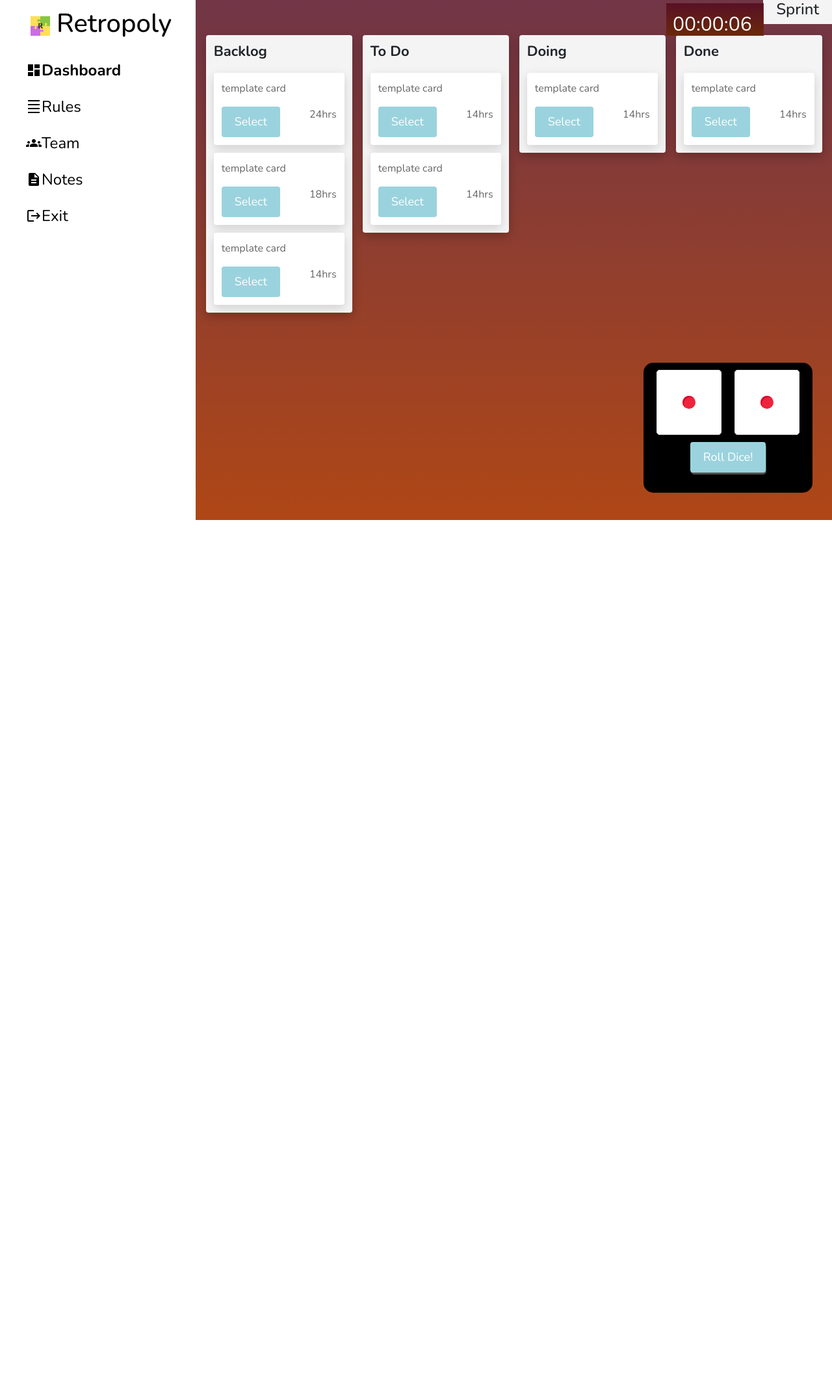
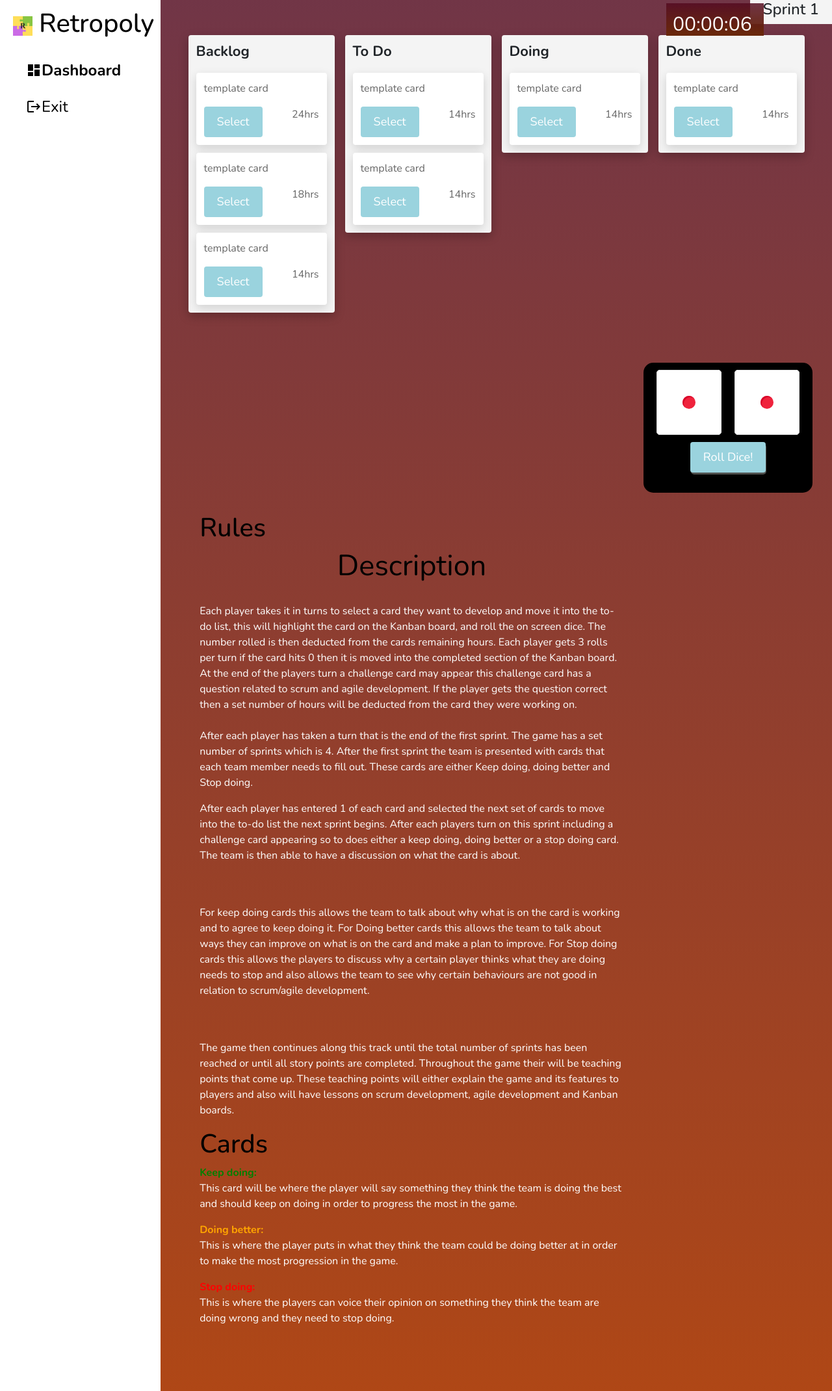
Before and after one commit to Dream-Team-33/Retropoly, a Flask app: page /dashboard/ in a window 1280 px wide. Shown: the whole page at 65% size. Before the commit the page ends 800 px from the top, so only its background shows below. Run offline with Flask 3, Linux system fonts and the light colour scheme; some libraries are stand-ins or nearby versions.

Commit message:
dashboard.css .html .js rules.css player-choice.js dashboard.css- added new pagemask css. one with a background and one without dashboard.html- removed sidebar links and added rules css and rules contents to the bottom of the page                 player tracker and sprint tracker are now functioning dashboard.js- added new functions that will update the current player and sprint tracker as the game goes on rules.css- made the p styles target the description tag player-choice.js- save the current sprint to the sessionStorage

```diff
--- a/static/css/dashboard.css
+++ b/static/css/dashboard.css
@@ -472,13 +472,21 @@ button :hover {
   white-space: normal;
 }
 
-#page-mask {
+#page-mask1 {
   position: fixed;
   left: 0;
   right: 0;
   bottom: 0;
   top: 0;
   background-color: rgba(0,0,0,0.6);
+}
+
+#page-mask2 {
+  position: fixed;
+  left: 0;
+  right: 0;
+  bottom: 0;
+  top: 0;
 }
 
 
--- a/static/css/rules.css
+++ b/static/css/rules.css
@@ -59,7 +59,9 @@ body {
 h1 {
     color: black;
 }
-
+h2{
+    color: black;
+}
 li {
     color: black;
 }
@@ -119,7 +121,7 @@ li {
 /*=============================
        Main Content (Rules)
 ===============================*/
-p{ color: #fff; }
+.description p{ color: #fff; }
 
 .color-card-1{ color: green }
 
--- a/static/js/dashboard.js
+++ b/static/js/dashboard.js
@@ -95,6 +95,7 @@ async function rollDice(hoursRemainingText) {
 			elDiceTwo.classList.add("show-" + k);
 		}
 	}
+	updatePlayerNumber();
 }
 
 function updateHoursRemaining(taskElement, newHoursText) {
@@ -115,12 +116,26 @@ function updatePlayerNumber() {
 		currentPlayer++;
 	} else {
 		currentPlayer = 1;
+		updateSprintNum();
 	}
 
 	// set the current player number in the html
 	sessionStorage.setItem("currentPlayer", currentPlayer);
 	// set the current player number in the html to the current player number
-	document.getElementById("currentPlayer").innerHTML = currentPlayer;
+	document.getElementById("currentPlayer").innerHTML = "Player: " + currentPlayer;
+	document.getElementById("currentPlayerPopup").style.display = "block";
+	// setTimeout(document.getElementById("currentPlayerPopup").style.display = "none", 5000) // this will make the popup disappear after 5 seconds
+	//change the number 5000 to adjust the time the popup is displayed
+	setTimeout(function(){
+		document.getElementById("currentPlayerPopup").style.display = "none";
+	}, 5000);
+}
+
+function updateSprintNum(){
+	var sprintNum = sessionStorage.getItem("currentSprint");
+	sprintNum++;
+	sessionStorage.setItem("currentSprint", sprintNum);
+	document.getElementById("sprintNum").innerHTML = "Sprint " + sprintNum;
 }
 
 // !!!!!!!!!!!!
--- a/static/js/player-choice.js
+++ b/static/js/player-choice.js
@@ -25,6 +25,8 @@ function setNumPlayers(numPlayers) {
     sessionStorage.setItem("numPlayers", numPlayers);
     // set the current player to 1
     sessionStorage.setItem("currentPlayer", 1);
+    // set the current sprint to 1
+    sessionStorage.setItem("currentSprint", 1);
     // send the user to the welcome page
     window.location.href = '/dashboard-welcome/'
 }
--- a/templates/dashboard.html
+++ b/templates/dashboard.html
@@ -10,6 +10,7 @@
   <link rel="stylesheet" href="https://stackpath.bootstrapcdn.com/bootstrap/4.1.1/css/bootstrap.min.css"
     integrity="sha384-WskhaSGFgHYWDcbwN70/dfYBj47jz9qbsMId/iRN3ewGhXQFZCSftd1LZCfmhktB" crossorigin="anonymous">
   <link rel="stylesheet" type="text/css" href="/static/css/dashboard.css" /> <!--link to dashboard.css file-->
+  <link rel="stylesheet" type="text/css" href="/static/css/rules.css" /> <!--link to rules.css file-->
   <link rel="stylesheet" href="https://use.fontawesome.com/releases/v5.1.0/css/all.css"
     integrity="sha384-lKuwvrZot6UHsBSfcMvOkWwlCMgc0TaWr+30HWe3a4ltaBwTZhyTEggF5tJv8tbt" crossorigin="anonymous">
   <link rel="stylesheet" type="text/css" href="css/jquery.fancybox.min.css" />
@@ -55,9 +56,6 @@
                     (Exit)
                 -->
         <li><span class="material-icons-outlined">dashboard</span><a href="#" class="active">Dashboard</a></li>
-        <li><span class="material-icons-outlined">density_small</span><a href="{{ url_for('rules') }}">Rules</a></li>
-        <li><span class="material-icons-outlined">groups</span><a href="{{ url_for('teams') }}">Team</a></li>
-        <li><span class="material-icons-outlined">description</span><a href="{{ url_for('notes') }}">Notes</a></li>
         <li><span class="material-icons-outlined">logout</span><a href="{{ url_for('home') }}">Exit</a></li>
       </ul>
     </div><!--End layout of side bar-->
@@ -69,7 +67,7 @@
     <!-- TODO: Retain state after reload (BLOCK) -->
     <div class="board mainGrid">
       <div id="currentSprint">
-        <h4>Sprint {{sprintNumber}}</h4>
+        <h4 id="sprintNum">Sprint 1</h4>
       </div>
       <!--sections of the board-->
       <div class="lanes">
@@ -141,7 +139,6 @@
       </div> <!--End sections of the board-->
 
       <!-- Dice Roller - Both dice are grouped in this section to share css-->
-      <!-- <p id="currentPlayer">Player: 1</p> -->
       <div class="groupedDice"> <!-- Conatains both dice for better formatting -->
         <!-- Dice 1 and all assosiated content -->
         <div id='dice1' class="dice dice-one">
@@ -276,6 +273,56 @@
       </div>
 
 
+      <div class="description">
+        <div class="description-1">
+          <h1>Rules</h1>
+          <h2>Description</h2>
+          <p>Each player takes it in turns to select a card they want to develop and move it into the to-do list,
+          this will highlight the card on the Kanban board, and roll the on screen dice.
+          The number rolled is then deducted from the cards remaining hours.
+          Each player gets 3 rolls per turn if the card hits 0 then it is moved into the completed section of the Kanban board. <br>
+          At the end of the players turn a challenge card may appear this challenge card has a question related to scrum and agile development.
+          If the player gets the question correct then a set number of hours will be deducted from the card they were working on. <br><br>
+
+          After each player has taken a turn that is the end of the first sprint.
+          The game has a set number of sprints which is 4.
+          After the first sprint the team is presented with cards that each team member needs to fill out.
+          These cards are either Keep doing, doing better and Stop doing.
+          </p>
+
+          <p>After each player has entered 1 of each card and selected the next set of cards to move into the to-do list the next sprint begins.
+            After each players turn on this sprint including a challenge card appearing so to does either a keep doing, doing better or a stop doing card.
+            The team is then able to have a discussion on what the card is about.</p><br><br>
+
+          <p>For keep doing cards this allows the team to talk about why what is on the card is working and to agree to keep doing it.
+
+            For Doing better cards this allows the team to talk about ways they can improve on what is on the card and make a plan to improve.
+
+            For Stop doing cards this allows the players to discuss why a certain player thinks what they are doing
+            needs to stop and also allows the team to see why certain behaviours are not good in relation to scrum/agile development.</p><br><br>
+
+
+          <p>The game then continues along this track until the total number of sprints has been reached or until all story points are completed.
+
+            Throughout the game their will be teaching points that come up.
+            These teaching points will either explain the game and
+            its features to players and also will have lessons on scrum development, agile development and Kanban boards.</p>
+        </div>
+
+        <div class="description-2">
+          <h1 class="description-2">Cards</h1>
+          <b class="color-card-1">Keep doing: </b><p>This card will be where the player will say something they
+            think the team is doing the best and should keep on doing in order to progress the most in the game.</p>
+
+           <b class="color-card-2">Doing better: </b><p>This is where the player puts in what they think
+           the team could be doing better at in order to make the most progression in the game.</p>
+
+           <b class="color-card-3">Stop doing: </b><p>This is where the players can voice their opinion
+           on something they think the team are doing wrong and they need to stop doing.</p><br>
+        </div>
+      </div>
+
+
       <!--Sprint Tracker-->
       <!--Create a sprint tracker that will time the
             the game while the users are playing
@@ -290,7 +337,7 @@
       <!-- User Inputted Eval Cards -->
       <div id="evalCardsDiv" style="position: absolute; align-self: center; justify-self: center; display: none;">
         <!-- used to make the background become uninteractable -->
-      <div id="page-mask" style="display: block;"></div>
+        <div id="page-mask1" style="display: block;"></div>
         <!-- Popup containing the cards that will be inputted -->
         <div class="popup" id="cardPopup" style="display: flex;">
           <!-- Keep Doing Card -->
@@ -322,6 +369,14 @@
         <button id="Submit Card" onClick="closePopup('Popup');" style="position: absolute; left: 44%; margin: 10px;">Submit</button>
       </div>
     </div>
+
+    <!-- Player Number Popup -->
+    <div id="currentPlayerPopup" style=" display: none; position:absolute; top: 25%; left: 50%; border-radius: 10px; background-color: white; padding: 5px;">
+      <!-- used to make the background become uninteractable -->
+      <div id="page-mask2" style="z-index: 1;"></div>
+      <!-- Player Number Popup -->
+      <p id="currentPlayer" style="font-size: 50px;">Player: 1</p>
+    </div>
 </body>
 
 </html>
```
